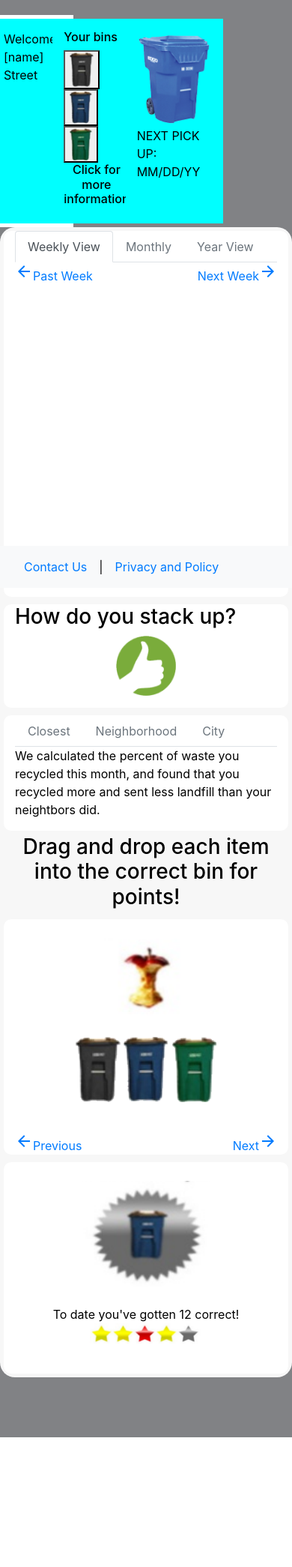
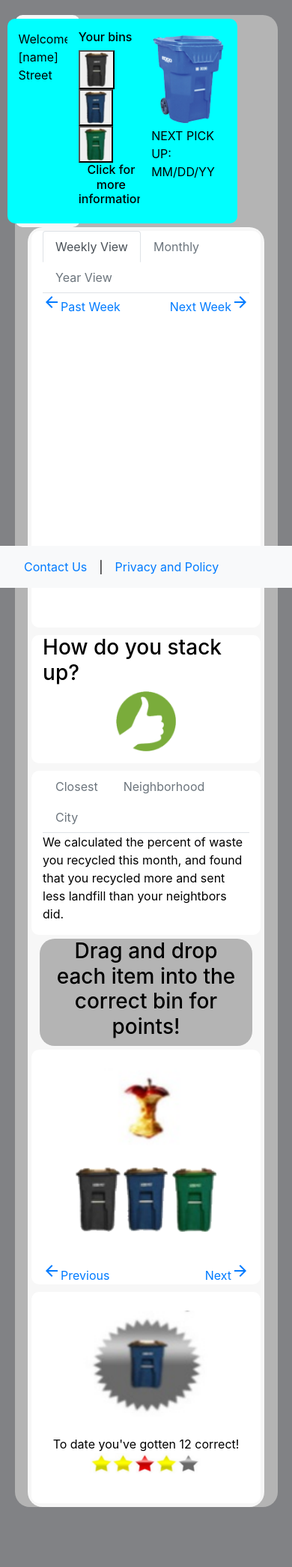
Before and after one commit to reinventSolutions/trashTracker_webpage, a PHP site: page /Trash/html/index.html in a window 390 px wide. Shown: the part 60-2150 px from the top of the page at 75% size. Before the commit the page ends 1977 px from the top, so only its background shows below. Run offline with PHP 8.4, Linux system fonts and the light colour scheme; some libraries are stand-ins or nearby versions.

Commit message:
responsive

```diff
--- a/css/stylesheet.css
+++ b/css/stylesheet.css
@@ -10,16 +10,23 @@ nav{
 }
 
 .container{
+    background-color:#b4b4b4;
     border-radius: 20px;
 }
 
 .oneLeft{
-    width: 90%;
-    background-color:#FFFFFF;
+    width:auto;
+    height:auto;
+    border-radius: 10px;
+    background-color:#f7f7f7;
 }
 
 .onel, .twol, .threel{
+    margin: 10px;
+    padding: 15px;
+    border-radius: 10px;
     background-color:#FFFFFF;
+    flex: 1;
 }
 
 .col{
--- a/css/stylesheet2.css
+++ b/css/stylesheet2.css
@@ -1,16 +1,27 @@
 /*MEDIA QUERIES*/
-@media screen and (min-width: 500px) and (max-width:950px) {
-    .col-sm{
-       width: 100%;
+@media screen and (max-width: 570px) {
+    .body{
+       width: 90%;
+       margin: auto;
        height: auto; overflow:
        hidden; // clearing
     }
- }
+    .container{
+		width: 90%;
+		margin-left: 5% !important;
+        margin-right: 5% !important;
+	}
+
+    footer{
+        margin-bottom: 80px;
+    }
+}
+
 
  /*IMAGE SCALE*/
  @media screen and (min-width: 500px) and (max-width: 800px) {
     .resize1{
-        width:80px;
+        width:100%;
     }
 }
 
```
